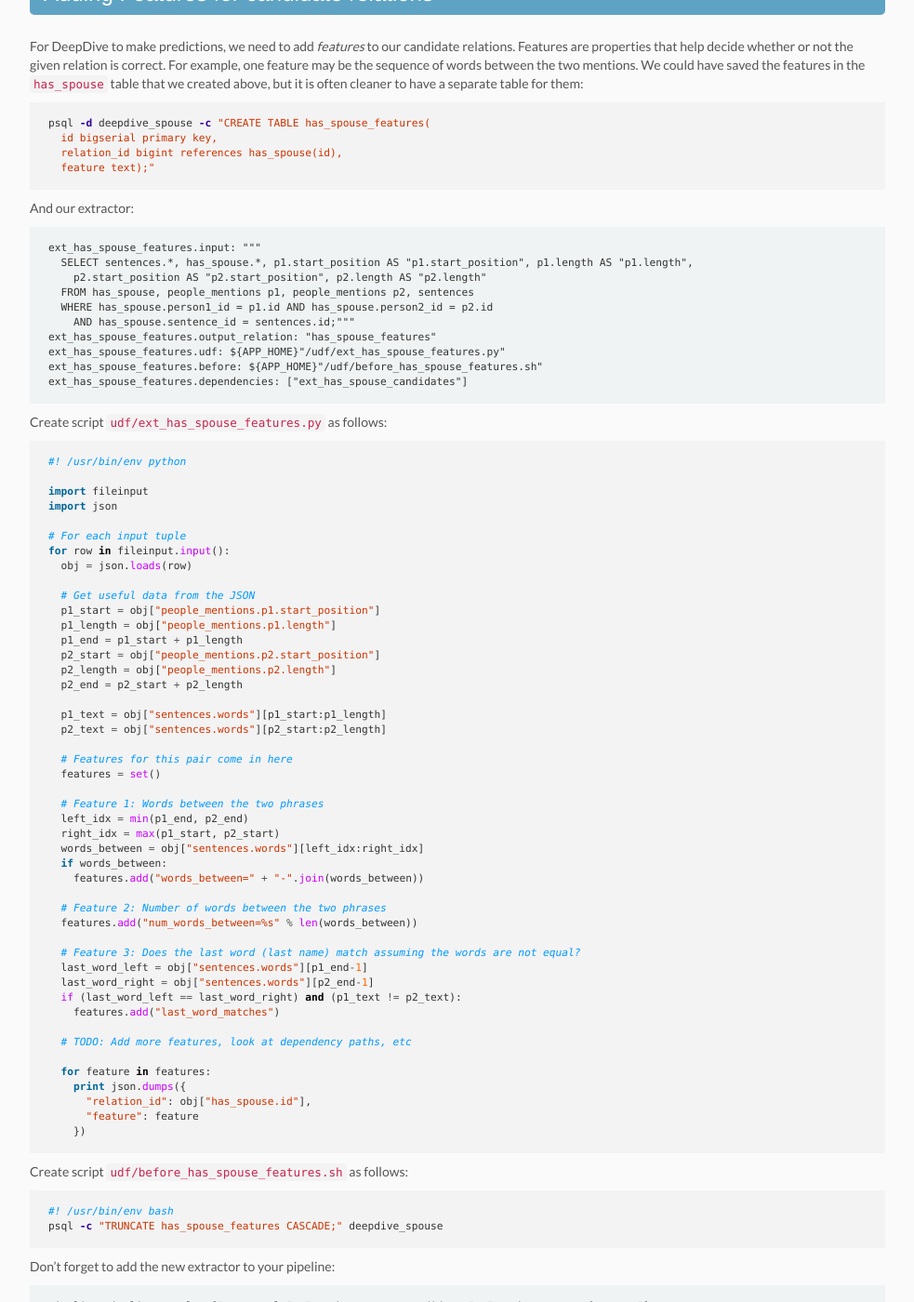
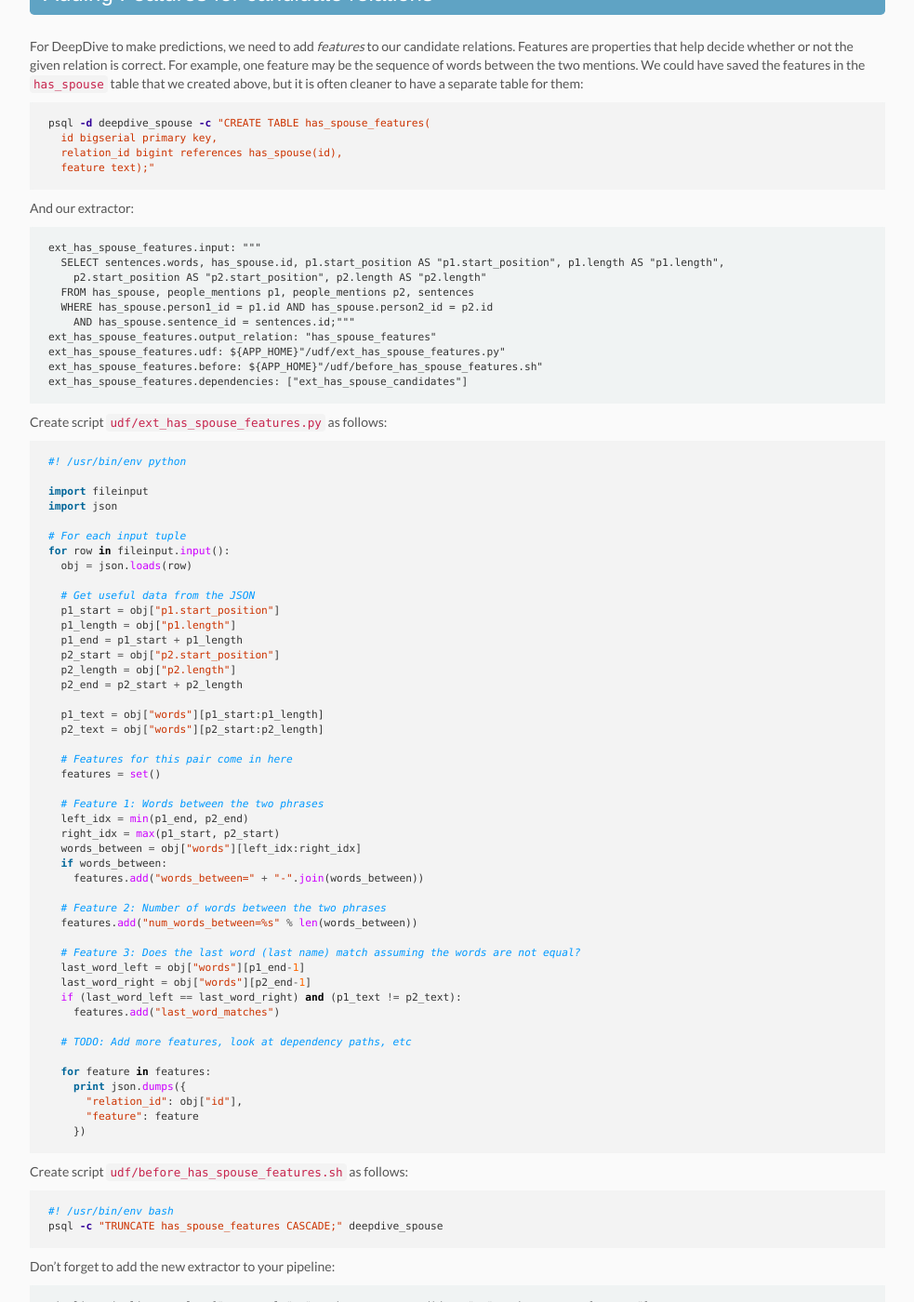
Before and after one commit to senaraiandi/deepdive, a Jekyll site: the page built from doc/walkthrough.md, in a window 1280 px wide and 1400 px high, scrolled down 7165 px. Shown: the whole window at 93% size, without its empty margins (148-1131 px from the left). Built offline with Jekyll 4.4.1, drawn with Linux system fonts in a browser that asks for light colours; nearby versions of some CDN libraries; some of the changed text lies outside the part shown.

Commit message:
updated walkthrough

```diff
--- a/doc/walkthrough.md
+++ b/doc/walkthrough.md
@@ -280,7 +280,7 @@ Note the special `is_true` column in the above table. We need this column becaus
 Let's create an extractor that extracts all candidates relations and puts them into the above table. We call them *candidate relations* because we are not sure whether or not they are actually correct, that's for Deepdive to predict. We will be adding *features* to make predictions in the next step, for now we are just outputting all of the candidates.
 
     ext_has_spouse_candidates.input: """
-      SELECT sentences.*, p1.id AS "p1.id", p1.text AS "p1.text", p2.id AS "p2.id", p2.text AS "p2.text"
+      SELECT sentences.id as "sentence_id", p1.id AS "p1.id", p1.text AS "p1.text", p2.id AS "p2.id", p2.text AS "p2.text"
       FROM people_mentions p1, people_mentions p2, sentences
       WHERE p1.sentence_id = p2.sentence_id AND p1.sentence_id = sentences.id AND p1.id != p2.id;"""
     ext_has_spouse_candidates.output_relation: "has_spouse"
@@ -373,7 +373,7 @@ psql -d deepdive_spouse -c "CREATE TABLE has_spouse_features(
 And our extractor:
 
     ext_has_spouse_features.input: """
-      SELECT sentences.*, has_spouse.*, p1.start_position AS "p1.start_position", p1.length AS "p1.length",
+      SELECT sentences.words, has_spouse.id, p1.start_position AS "p1.start_position", p1.length AS "p1.length",
         p2.start_position AS "p2.start_position", p2.length AS "p2.length"
       FROM has_spouse, people_mentions p1, people_mentions p2, sentences
       WHERE has_spouse.person1_id = p1.id AND has_spouse.person2_id = p2.id
@@ -396,15 +396,15 @@ for row in fileinput.input():
   obj = json.loads(row)
 
   # Get useful data from the JSON
-  p1_start = obj["people_mentions.p1.start_position"]
-  p1_length = obj["people_mentions.p1.length"]
+  p1_start = obj["p1.start_position"]
+  p1_length = obj["p1.length"]
   p1_end = p1_start + p1_length
-  p2_start = obj["people_mentions.p2.start_position"]
-  p2_length = obj["people_mentions.p2.length"]
+  p2_start = obj["p2.start_position"]
+  p2_length = obj["p2.length"]
   p2_end = p2_start + p2_length
 
-  p1_text = obj["sentences.words"][p1_start:p1_length]
-  p2_text = obj["sentences.words"][p2_start:p2_length]
+  p1_text = obj["words"][p1_start:p1_length]
+  p2_text = obj["words"][p2_start:p2_length]
 
   # Features for this pair come in here
   features = set()
@@ -412,7 +412,7 @@ for row in fileinput.input():
   # Feature 1: Words between the two phrases
   left_idx = min(p1_end, p2_end)
   right_idx = max(p1_start, p2_start)
-  words_between = obj["sentences.words"][left_idx:right_idx]
+  words_between = obj["words"][left_idx:right_idx]
   if words_between:
     features.add("words_between=" + "-".join(words_between))
 
@@ -420,8 +420,8 @@ for row in fileinput.input():
   features.add("num_words_between=%s" % len(words_between))
 
   # Feature 3: Does the last word (last name) match assuming the words are not equal?
-  last_word_left = obj["sentences.words"][p1_end-1]
-  last_word_right = obj["sentences.words"][p2_end-1]
+  last_word_left = obj["words"][p1_end-1]
+  last_word_right = obj["words"][p2_end-1]
   if (last_word_left == last_word_right) and (p1_text != p2_text):
     features.add("last_word_matches")
 
@@ -429,7 +429,7 @@ for row in fileinput.input():
 
   for feature in features:
     print json.dumps({
-      "relation_id": obj["has_spouse.id"],
+      "relation_id": obj["id"],
       "feature": feature
     })
 {% endhighlight %}
@@ -453,10 +453,12 @@ Don't forget to add the new extractor to your pipeline:
 Now we need to tell DeepDive how to perform [probabilistic inference](/doc/general/inference.html) on the data we have generated.  We want to predict the `is_true` column of the `has_spouse` table based on the features we have extracted. This is the simplest rule you can write, because it does not involve domain knowledge or  relationships among variales. Add the following to your `application.conf`
 
     inference.factors {
-      f_has_spouse_features.input_query: """SELECT * FROM has_spouse, has_spouse_features
-      WHERE has_spouse_features.relation_id = has_spouse.id"""
+      f_has_spouse_features.input_query: """
+        SELECT has_spouse.id as "has_spouse.id", has_spouse.is_true AS "has_spouse.is_true", feature
+        FROM has_spouse, has_spouse_features
+        WHERE has_spouse_features.relation_id = has_spouse.id"""
       f_has_spouse_features.function: "IsTrue(has_spouse.is_true)"
-      f_has_spouse_features.weight: "?(has_spouse_features.feature)"
+      f_has_spouse_features.weight: "?(feature)"
     }
 
 This rule generates a model similar to a logistic regression classifier. We use a set of features to make a prediction about the variable we care about. For each row in the *input query* we are adding a [factor](/doc/general/probabilistic_inference.html) that connects to the `has_spouse.is_true` variable with a different weight for each feature name.
```
Also changed, not shown: other parts of doc/walkthrough.md (+1 -1 lines).
